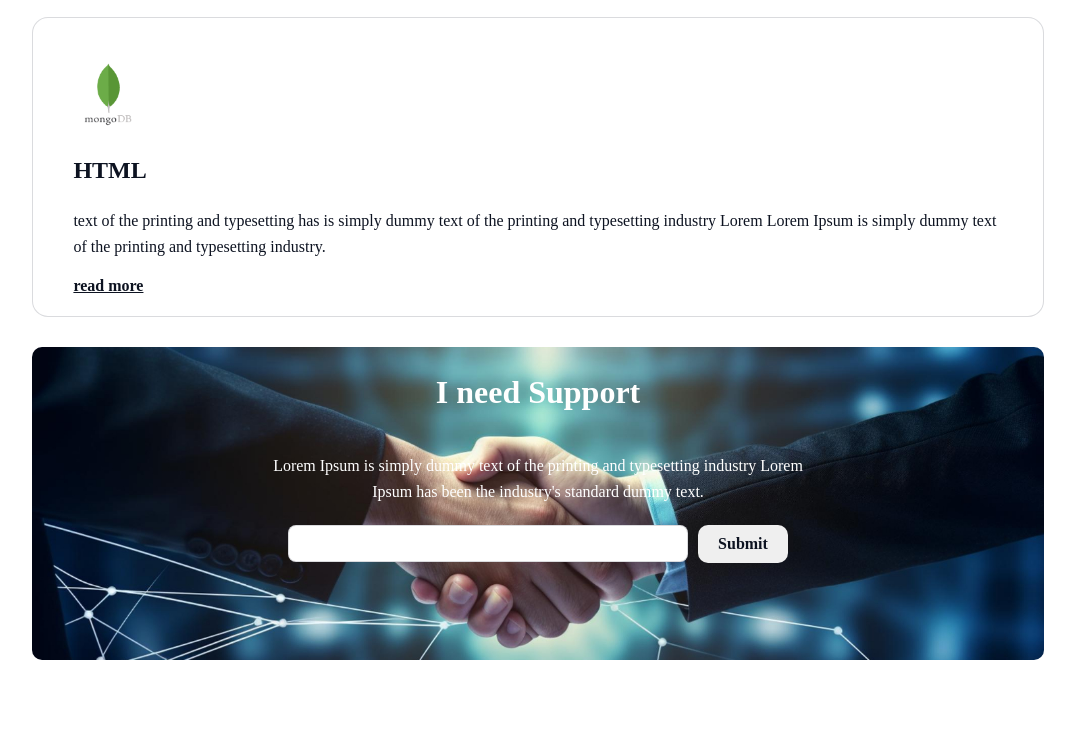
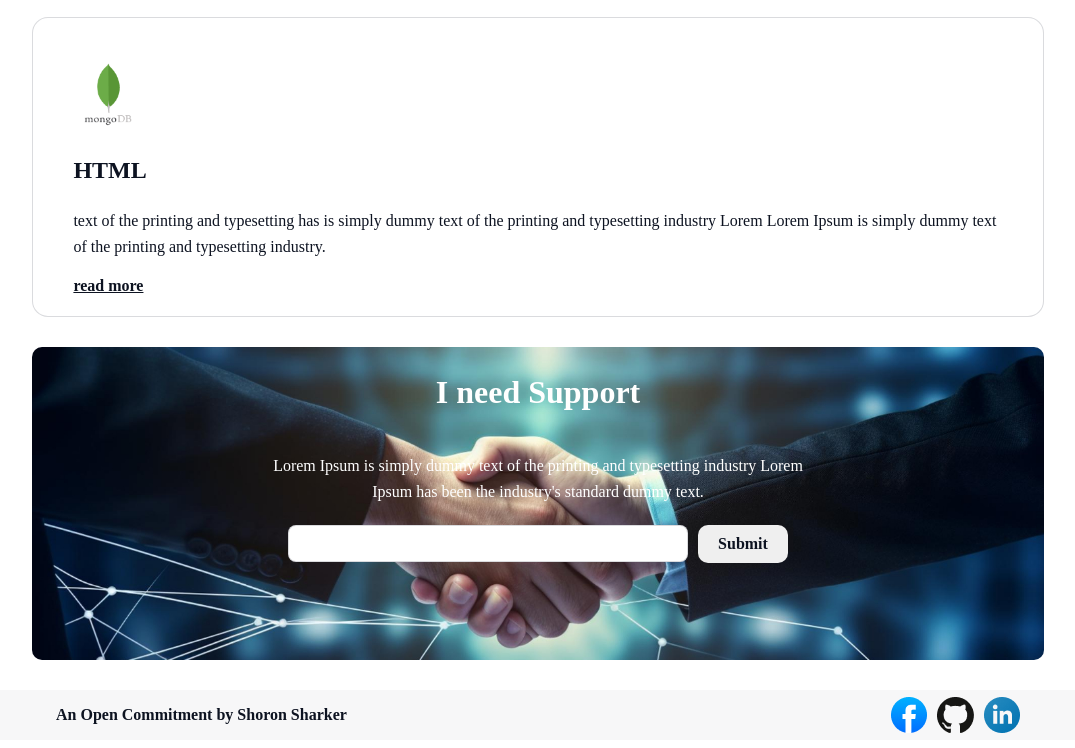
Before and after one commit to akhlas789/B10A1-HTML-CSS, a plain HTML site: page index.htm in a window 1280 px wide. Shown: the part 4600-5348 px from the top of the page, without its empty margins (102-1177 px from the left). Before the commit the page ends 5290 px from the top, so only its background shows below. Drawn offline with Linux system fonts and the light colour scheme; a web font is replaced by a local one.

Commit message:
website ar complite

```diff
--- a/index.htm
+++ b/index.htm
@@ -209,5 +209,14 @@
         <button>Submit</button>
       </div>
     </section>
+
+    <section class="gallery-section">
+      <p>An Open Commitment by Shoron Sharker</p>
+      <div class="gallery-container">
+        <img src="./assets/facebook.png" alt="">
+        <img src="./assets/github.png" alt="">
+        <img src="./assets/linkedin-icon 1.png" alt="">
+      </div>
+    </section>
   </body>
 </html>
--- a/style/sty.css
+++ b/style/sty.css
@@ -1,4 +1,9 @@
 @import url("https://fonts.googleapis.com/css2?family=Azeret+Mono:ital,wght@0,100..900;1,100..900&display=swap");
+
+*{
+  /* margin: 0px; */
+  /* padding: 0px; */
+}
 
 nav ul {
   display: flex;
@@ -418,3 +423,25 @@ section .container {
   font-weight: 600;
   text-align: center;
 }
+
+.gallery-section {
+  width: 100%;
+  height: 50px;
+  background: rgba(13, 19, 33, 0.03);
+  display: flex;
+  justify-content: space-between;
+  align-items: center;
+}
+.gallery-section p {
+  color: rgb(13, 19, 33);
+  font-family: Azeret Mono;
+  font-size: 16px;
+  font-weight: 600;
+  text-align: center;
+  margin-left: 150px;
+}
+.gallery-section .gallery-container{
+  display: flex;
+  margin-right:150px ;
+  gap: 10px;
+}
```
